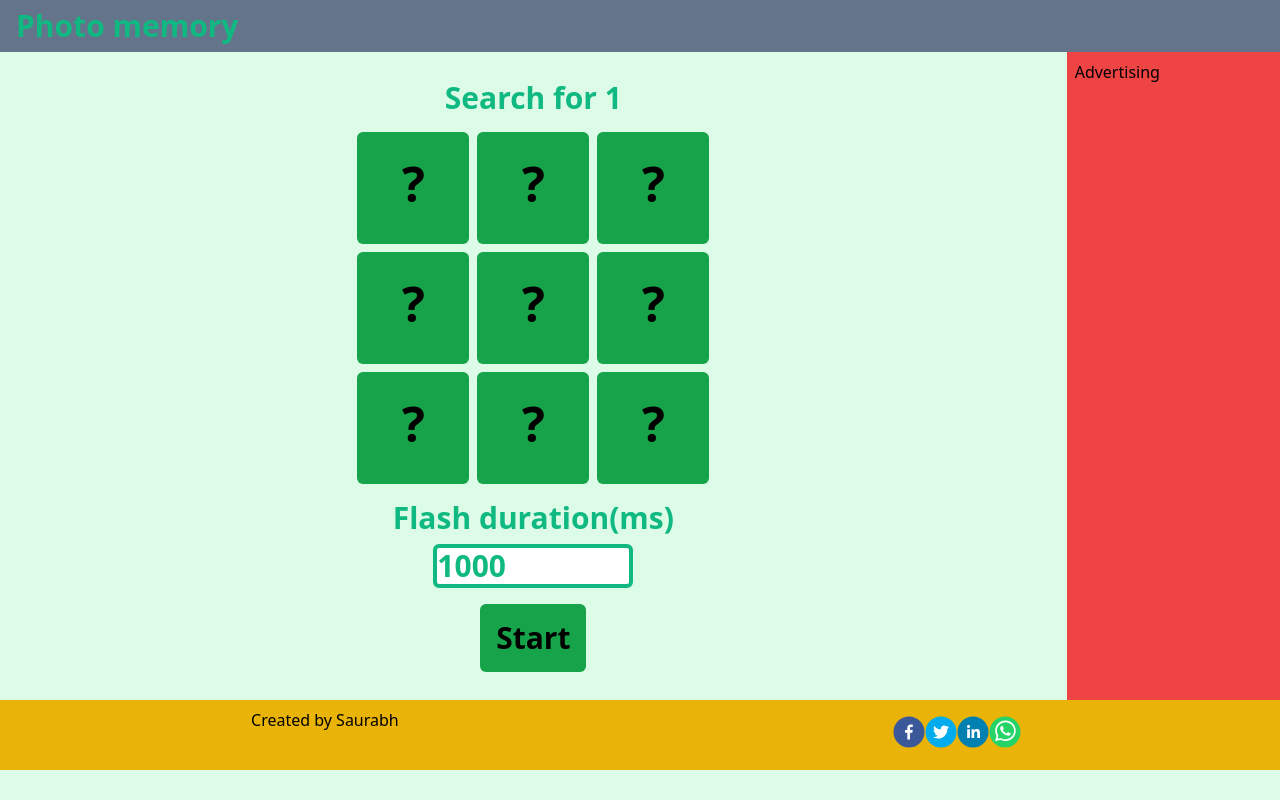
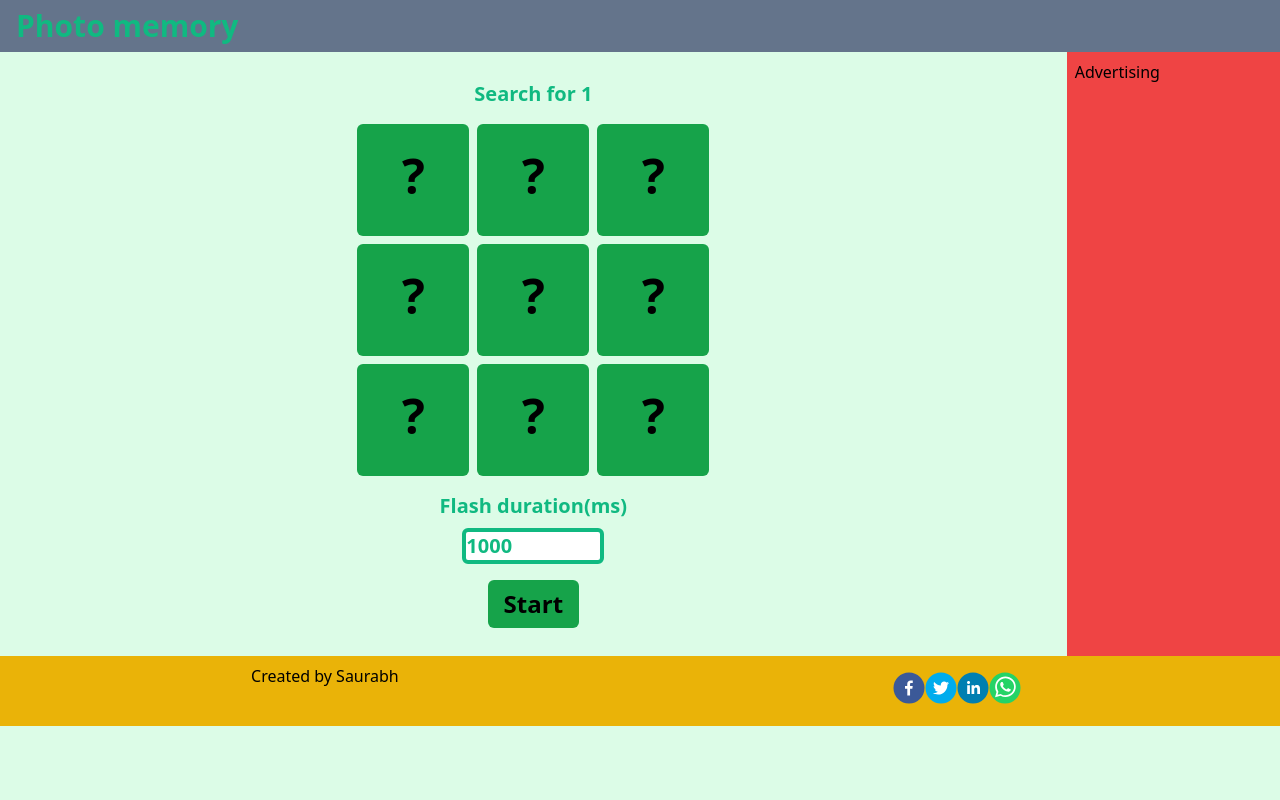
Before and after one commit to saurabhp75/board-game, a React (Vite) app: page / in a window 1280 px wide. Built offline with nearby package versions, Linux system fonts and the light colour scheme.

Commit message:
Chamge font size

```diff
--- a/src/board/Board.jsx
+++ b/src/board/Board.jsx
@@ -2,7 +2,6 @@ import React, { useState, useReducer } from "react";
 import getRandomBoard from "../utils/utils.js";
 import Cell from "./Cell";
 import Duration from "./Duration";
-import SocialShare from "./SocialShare.jsx";
 
 function boardReducer(state, action) {
   switch (action.type) {
@@ -56,7 +55,7 @@ function CustomButton({ resetBoard }) {
       onClick={handleClick}
       className={`${
         effect && "animate-wiggle"
-      } m-2 rounded-md bg-green-600 p-4 text-3xl font-bold hover:scale-90 hover:bg-green-400`}
+      } m-2 rounded-md bg-green-600 px-4 py-2 text-2xl font-bold hover:scale-90 hover:bg-green-400`}
       onAnimationEnd={() => setEffect(false)}
     >
       Start
@@ -82,10 +81,7 @@ const Board = () => {
   return (
     <>
       <div className="font-san mx-3 my-3 flex flex-col items-center">
-        {/* <div className="m-2 text-3xl font-bold text-emerald-500">
-          Photo memory
-        </div> */}
-        <div className="m-2 text-3xl font-bold text-emerald-500">
+        <div className="m-2 text-xl font-bold text-emerald-500">
           {boardState.won ? "You win!" : `Search for ${boardState.searchNum}`}
         </div>
         <div className="m-2 grid grid-cols-cell grid-rows-cell gap-2">
@@ -137,7 +133,6 @@ const Board = () => {
         </div>
         <Duration boardState={boardState} boardDispatch={boardDispatch} />
         <CustomButton resetBoard={resetBoard} />
-        {/* <SocialShare /> */}
       </div>
     </>
   );
--- a/src/board/Duration.jsx
+++ b/src/board/Duration.jsx
@@ -10,12 +10,12 @@ function Duration({ boardState, boardDispatch }) {
     <>
       <label
         htmlFor="duration"
-        className="m-2 text-3xl font-bold text-emerald-500"
+        className="m-2 text-xl font-bold text-emerald-500"
       >
         Flash duration(ms)
       </label>
       <input
-        className="mb-2 rounded-md border-4 border-emerald-500 text-3xl font-bold text-emerald-500"
+        className="mb-2 rounded-md border-4 border-emerald-500 text-xl font-bold text-emerald-500"
         type="number"
         id="duration"
         name="duration"
```
